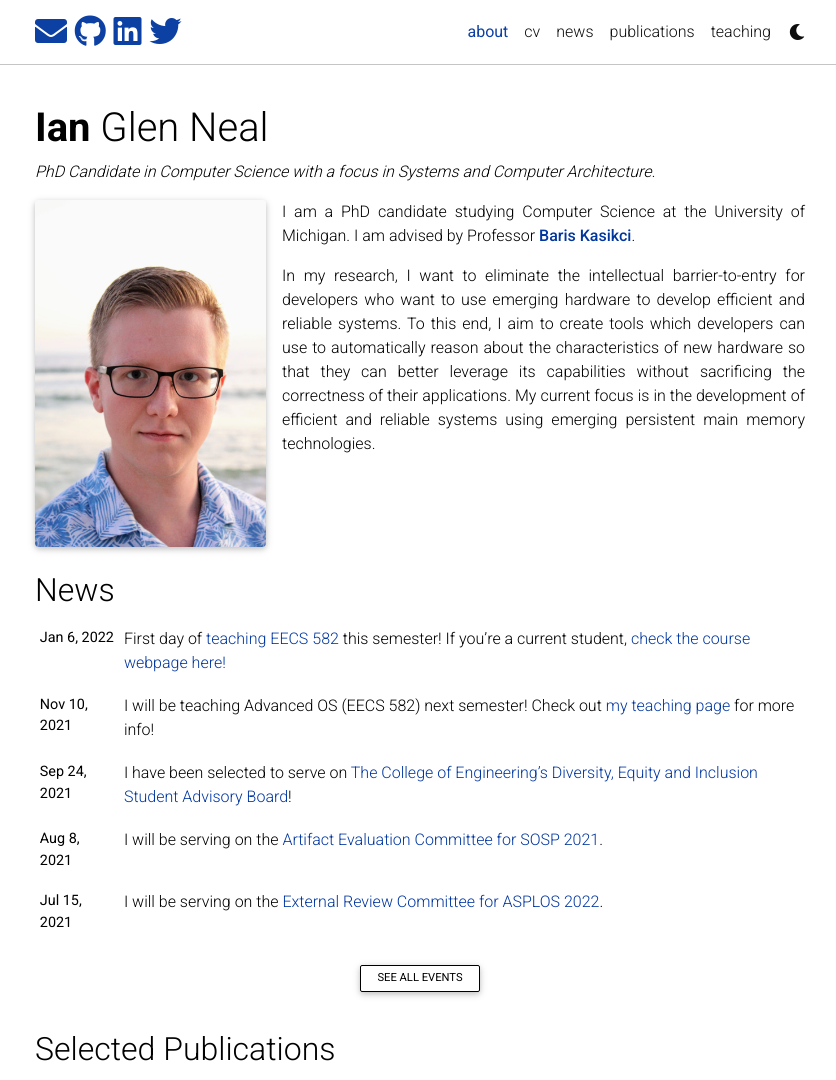
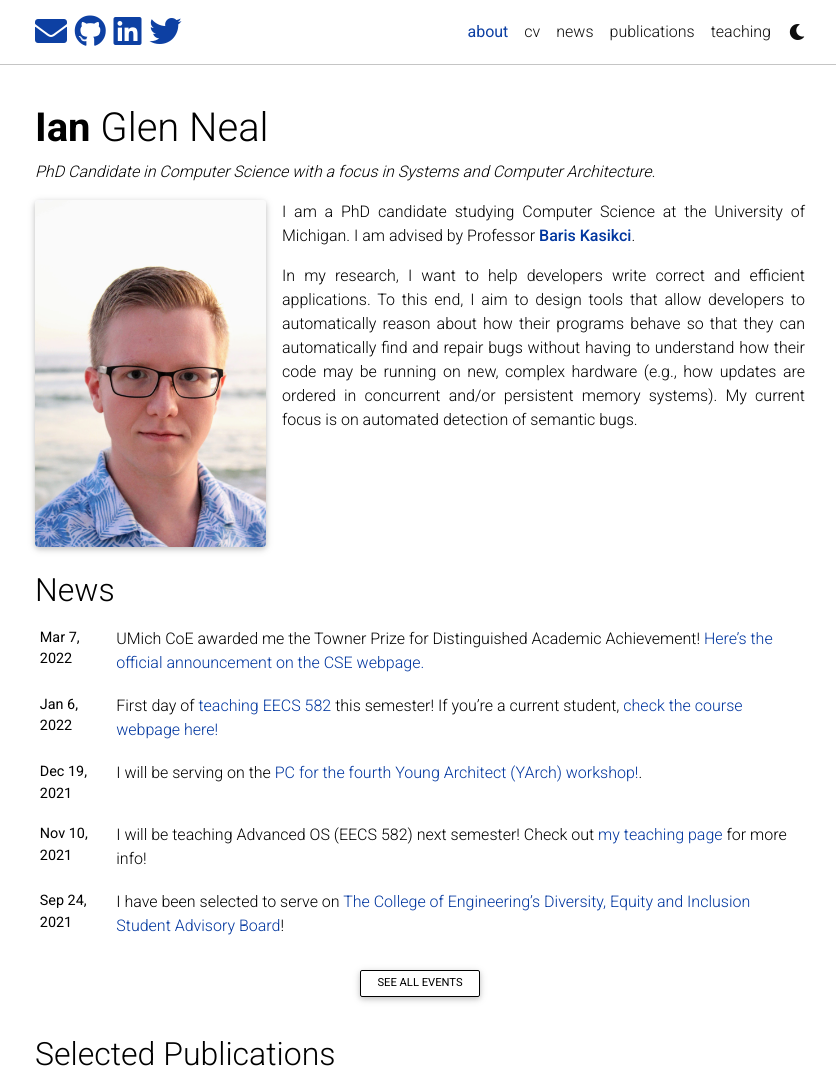
Before and after one commit to iangneal/iangneal.github.io, a Jekyll site: the page built from _pages/about.md, in a window 1280 px wide and 1400 px high, cut to the strip 0-1080 px from the top of the window. Shown: the whole strip, without its empty margins (220-1056 px from the left). Built offline with Jekyll 4.4.1, drawn with Linux system fonts in a browser that asks for light colours; nearby versions of some CDN libraries; a style sheet for code colours, icons or effects is not loaded.

Commit message:
Update news. Update the tagline

```diff
--- a/_pages/about.md
+++ b/_pages/about.md
@@ -31,18 +31,11 @@ Link to your social media connections, too. This theme is set up to use [Font Aw
 I am a PhD candidate studying Computer Science at the University of
 Michigan. I am advised by Professor [**Baris Kasikci**][baris-homepage].
 
-In my research, I want to eliminate the intellectual barrier-to-entry for
-developers who want to use emerging hardware to develop efficient and reliable
-systems. To this end, I aim to create tools which developers can use to
-automatically reason about the characteristics of new hardware so that they can
-better leverage its capabilities without sacrificing the correctness of their
-applications. My current focus is in the development of efficient and reliable
-systems using emerging persistent main memory technologies.
-
-<!-- ## News
-
-- Dec 2020: My publication, ["Rethinking File Mapping Structures for Persistent Memory"](pub), has been accepted to FAST '21!
-- Nov 2020: [<span style="font-variant:small-caps;">Hippocrates</span>](pub) has been accepted to ASPLOS '21!
-- Sept 2020: [<span style="font-variant:small-caps;">Agamotto</span>](pub) has been accepted to OSDI '20! -->
+In my research, I want to help developers write correct and efficient applications.
+To this end, I aim to design tools that allow developers to automatically reason
+about how their programs behave so that they can automatically find and repair bugs without
+having to understand how their code may be running on new, complex hardware (e.g.,
+how updates are ordered in concurrent and/or persistent memory systems). My
+current focus is on automated detection of semantic bugs.
 
 [baris-homepage]: https://web.eecs.umich.edu/~barisk/
```
Also changed, not shown: _news/towner_prize.md (added, +7 -0 lines), _news/yarch_22.md (added, +7 -0 lines).
